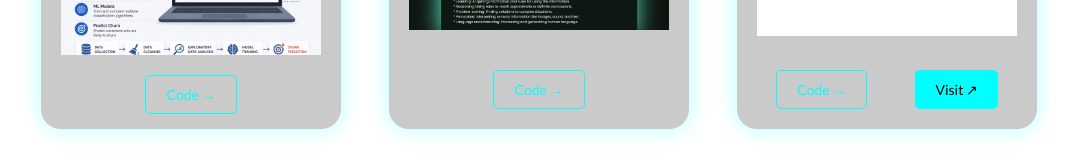
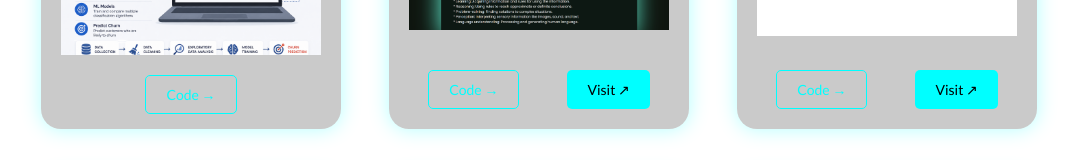
Before and after one commit to harishgoudakkala/Portfolio_App, a React (Create React App) app: page / in a window 1280 px wide. Shown: the part 2103-2263 px from the top of the page, without its empty margins (101-1178 px from the left). Built offline with nearby package versions, Linux system fonts and the light colour scheme; no server answers.

Commit message:
updated aibot url

```diff
--- a/src/components/Projects.jsx
+++ b/src/components/Projects.jsx
@@ -11,8 +11,8 @@ import Churn from "../assets/churn.png"
 
 const Projects = ()=>{
 
-    const handleVisit = ()=>{
-        window.open("https://task-track-five.vercel.app/");
+    const handleVisit = (url)=>{
+        window.open(url);
     }
 
     return(
@@ -54,6 +54,7 @@ const Projects = ()=>{
                             <div class="project_card-image"> <img src={AIbot} /> </div>
                             <div class="project_card-actions">
                                 <a href="https://github.com/harishgoudakkala/AI_Chatbot" target="_blank" class="btn btn-secondary">Code  →</a>
+                                <button class="btn btn-primary" onClick={()=>{handleVisit("https://ai-chatbotz.netlify.app/")}}>Visit <span style={{color:"#000000"}}>&#8599;</span></button>
 
                             </div>
                         </div>
@@ -65,7 +66,7 @@ const Projects = ()=>{
                             <div class="project_card-image"> <img src={TaskTrack} /> </div>
                             <div class="project_card-actions">
                                 <a href="https://github.com/harishgoudakkala/Task-Track" target="_blank" class="btn btn-secondary">Code  →</a>
-                                <button class="btn btn-primary" onClick={handleVisit}>Visit <span style={{color:"#000000"}}>&#8599;</span></button>
+                                <button class="btn btn-primary" onClick={() => {handleVisit("https://task-track-five.vercel.app/")}}>Visit <span style={{color:"#000000"}}>&#8599;</span></button>
                             </div>
                         </div>
                     </div>
```
